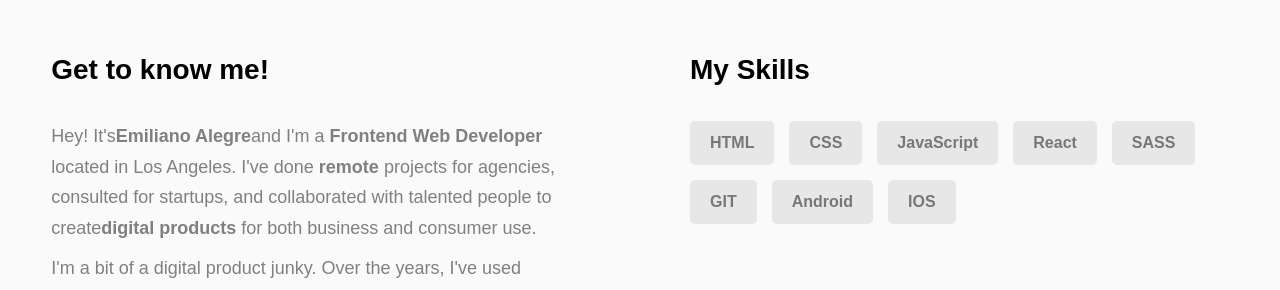
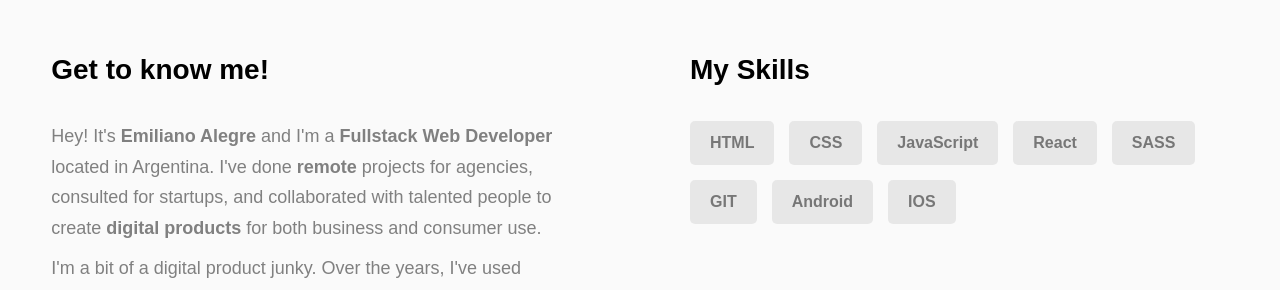
Before and after one commit to bk-sin/portfolio, a React (Create React App) app: page / in a window 1280 px wide. Shown: the part 1120-1410 px from the top of the page. Built offline with nearby package versions, Linux system fonts and the light colour scheme.

Commit message:
fix about misspelling

```diff
--- a/src/components/About.jsx
+++ b/src/components/About.jsx
@@ -16,21 +16,17 @@ export default function About() {
             <h3 class="about__content-title">Get to know me!</h3>
             <div class="about__content-details">
               <p class="about__content-details-para">
-                Hey! It's
-                <strong>Emiliano Alegre</strong>
-                and I'm a <strong> Frontend Web Developer </strong> located in
-                Los Angeles. I've done
-                <strong> remote </strong>
-                projects for agencies, consulted for startups, and collaborated
-                with talented people to create
-                <strong>digital products </strong>
-                for both business and consumer use.
+                Hey! It's <strong> Emiliano Alegre </strong> and I'm a{" "}
+                <strong> Fullstack Web Developer </strong> located in Argentina.
+                I've done <strong> remote </strong> projects for agencies,
+                consulted for startups, and collaborated with talented people to
+                create <strong> digital products </strong> for both business and
+                consumer use.
               </p>
               <p class="about__content-details-para">
                 I'm a bit of a digital product junky. Over the years, I've used
                 hundreds of web and mobile apps in different industries and
-                verticals. Feel free to
-                <strong>contact</strong> me here.
+                verticals. Feel free to <strong> contact </strong> me here.
               </p>
             </div>
             <a href="./#contact" class="btn btn--med btn--theme dynamicBgClr">
```
